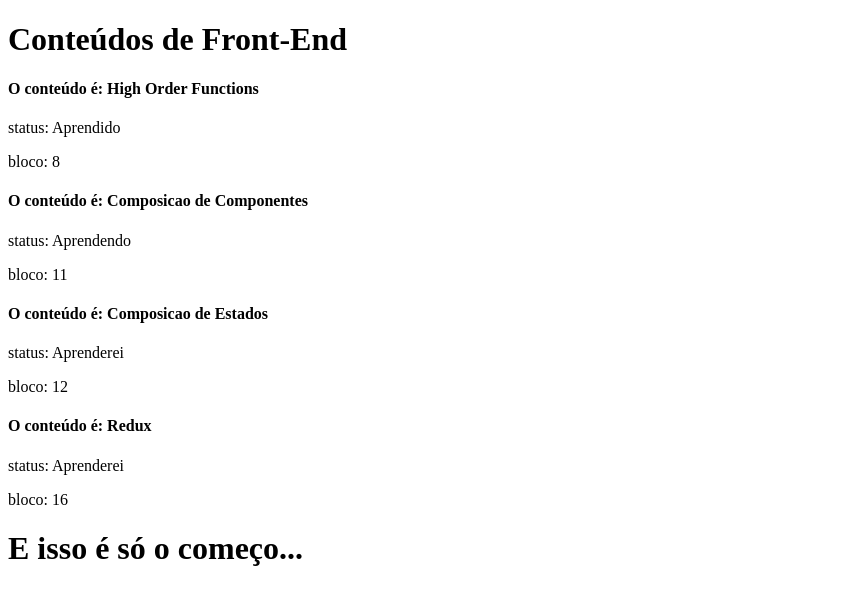
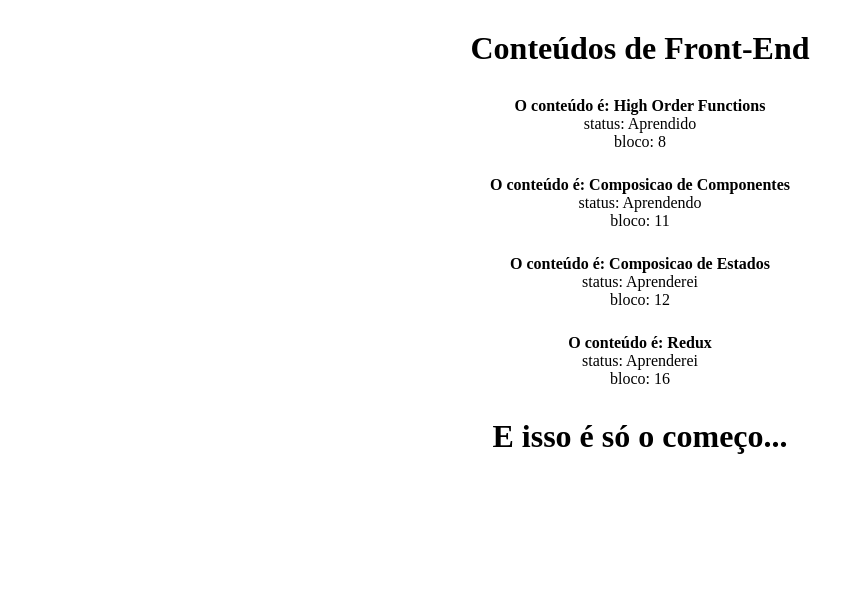
Before and after one commit to lazaroor/trybe-exercises, a React (Create React App) app in the folder Front-End/Bloco-10-intro-react/10.1-React-intro/exercicios/exercicio3/: page / in a window 1280 px wide. Shown: the top 604 px of the page, without its empty margins (0-865 px from the left). Built offline with nearby package versions, Linux system fonts and the light colour scheme.

Commit message:
Exercicio 4 adicionar estilo na pagina

```diff
--- /dev/null
+++ b/Front-End/Bloco-10-intro-react/10.1-React-intro/exercicios/exercicio3/src/App.css
@@ -0,0 +1,20 @@
+* {
+  margin: 0;
+}
+
+.header {
+  margin: 30px 0;
+  text-align: center;
+}
+
+.card {
+  margin-top: 25px;
+  display: flex;
+  flex-direction: column;
+  align-items: center;
+}
+
+.footer {
+  margin-top: 30px;
+  text-align: center;
+}
--- a/Front-End/Bloco-10-intro-react/10.1-React-intro/exercicios/exercicio3/src/App.js
+++ b/Front-End/Bloco-10-intro-react/10.1-React-intro/exercicios/exercicio3/src/App.js
@@ -3,10 +3,11 @@
 import Header from './Header';
 import Content from './Content';
 import Footer from './Footer';
+import './App.css'
 
 function App() {
   return (
-    <main>
+    <main className='main'>
       <Header/>
       <Content/>
       <Footer/>
--- a/Front-End/Bloco-10-intro-react/10.1-React-intro/exercicios/exercicio3/src/Content.jsx
+++ b/Front-End/Bloco-10-intro-react/10.1-React-intro/exercicios/exercicio3/src/Content.jsx
@@ -26,7 +26,7 @@ const conteudos = [
 class Content extends React.Component {
   render() {
     return conteudos.map((element) => {
-      return <div key={element.conteudo}>
+      return <div key={element.conteudo} className="card">
         <h4 className="content">{`O conteúdo é: ${element.conteudo}`}</h4>
         <p className="status">{`status: ${element.status}`}</p>
         <p className="block">{`bloco: ${element.bloco}`}</p>
```
